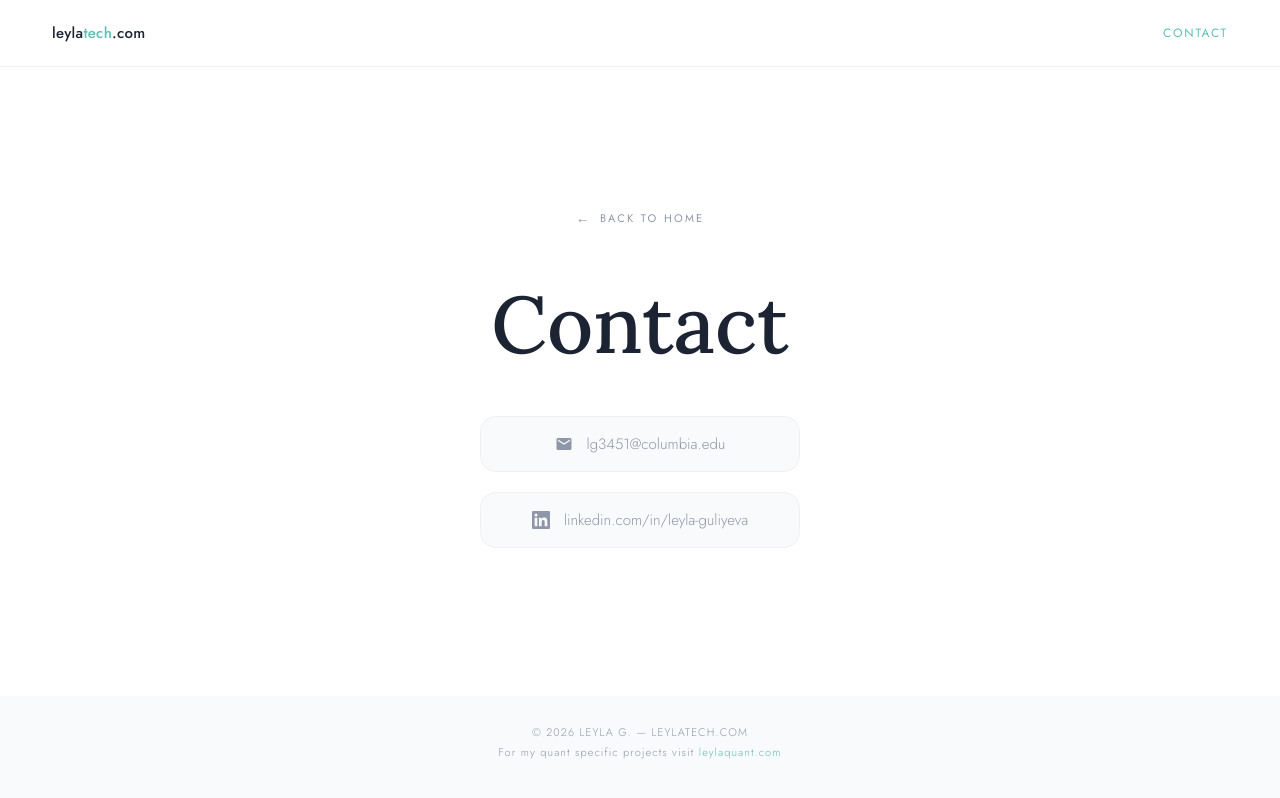
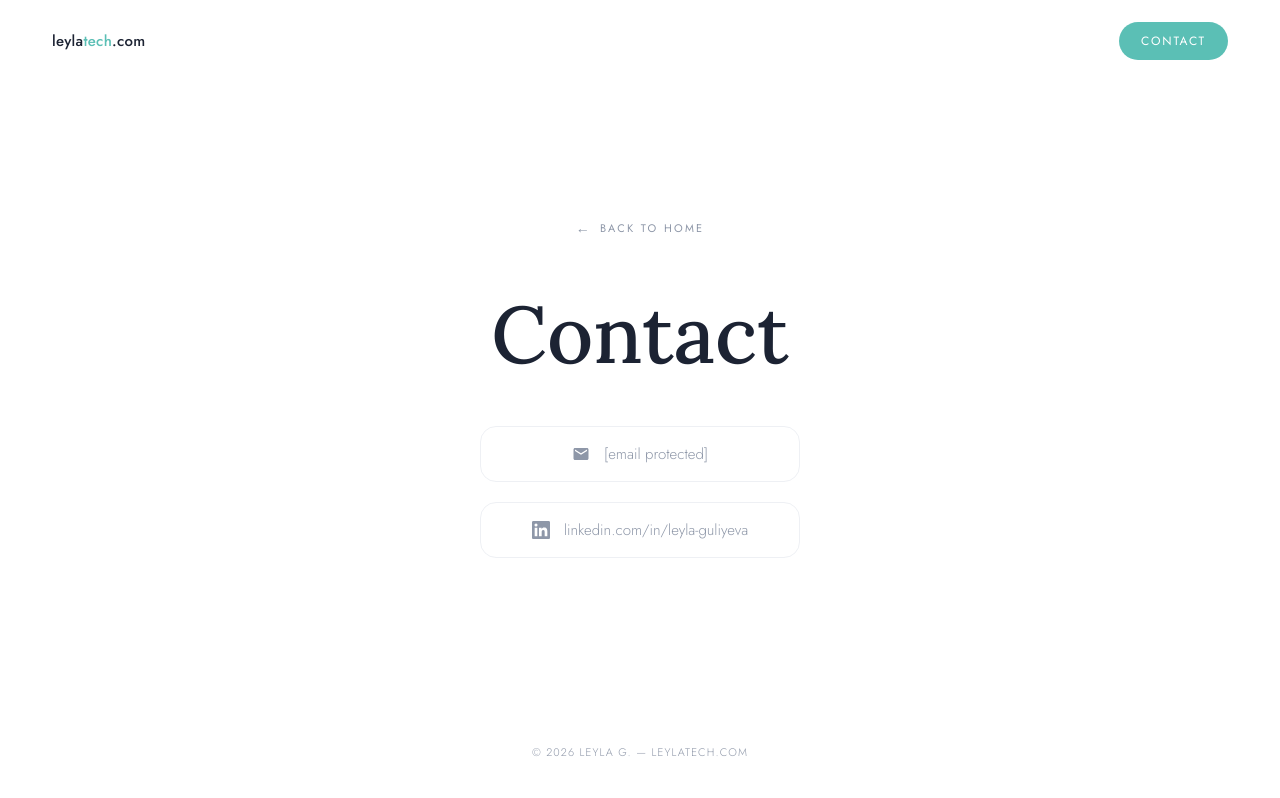
Before and after one commit to LeylaGuliyeva/LeylaTech, a plain HTML site: page contact.html in a window 1280 px wide. Drawn offline with Linux system fonts and the light colour scheme.

Commit message:
Update contact.html

```diff
--- a/contact.html
+++ b/contact.html
@@ -4,6 +4,7 @@
   <meta charset="UTF-8">
   <meta name="viewport" content="width=device-width, initial-scale=1.0">
   <title>Contact — leylatech.com</title>
+  <link rel="icon" type="image/svg+xml" href="favicon.svg">
   <link href="https://fonts.googleapis.com/css2?family=Lora:ital,wght@0,400;0,500;0,600;1,400;1,500&family=Jost:wght@300;400;500&display=swap" rel="stylesheet">
   <style>
     *, *::before, *::after { margin: 0; padding: 0; box-sizing: border-box; }
@@ -42,7 +43,7 @@
       padding: 22px 52px;
       background: rgba(255,255,255,0.9);
       backdrop-filter: blur(16px);
-      border-bottom: 1px solid var(--border);
+      border-bottom: none;
     }
 
     .nav-logo {
@@ -59,12 +60,15 @@
       font-size: 12px;
       letter-spacing: 0.15em;
       text-transform: uppercase;
-      color: var(--teal);
+      color: var(--white);
+      background: var(--teal);
       text-decoration: none;
       font-weight: 400;
       transition: opacity 0.2s;
+      padding: 10px 22px;
+      border-radius: 100px;
     }
-    .nav-contact:hover { opacity: 0.6; }
+    .nav-contact:hover { opacity: 0.8; }
 
     .page {
       flex: 1;
@@ -126,7 +130,7 @@
       padding: 16px 28px;
       border-radius: var(--radius);
       border: 1px solid var(--border);
-      background: var(--bg);
+      background: var(--white);
       min-width: 320px;
       justify-content: center;
     }
@@ -145,7 +149,7 @@
 
     footer {
       padding: 28px 48px 40px;
-      background: var(--bg);
+      background: var(--white);
       display: flex;
       flex-direction: column;
       align-items: center;
@@ -186,9 +190,9 @@
     <a href="index.html" class="back-link">Back to home</a>
     <div class="contact-title">Contact</div>
     <div class="contact-links">
-      <a href="mailto:lg3451@columbia.edu" class="contact-link">
+      <a href="/cdn-cgi/l/email-protection#79151e4a4d4c48391a16150c141b1018571c1d0c" class="contact-link">
         <svg viewBox="0 0 24 24"><path d="M20 4H4c-1.1 0-2 .9-2 2v12c0 1.1.9 2 2 2h16c1.1 0 2-.9 2-2V6c0-1.1-.9-2-2-2zm0 4l-8 5-8-5V6l8 5 8-5v2z"/></svg>
-        lg3451@columbia.edu
+        <span class="__cf_email__" data-cfemail="abc7cc989f9e9aebc8c4c7dec6c9c2ca85cecfde">[email&#160;protected]</span>
       </a>
       <a href="https://www.linkedin.com/in/leyla-guliyeva" target="_blank" class="contact-link">
         <svg viewBox="0 0 24 24"><path d="M20.447 20.452h-3.554v-5.569c0-1.328-.027-3.037-1.852-3.037-1.853 0-2.136 1.445-2.136 2.939v5.667H9.351V9h3.414v1.561h.046c.477-.9 1.637-1.85 3.37-1.85 3.601 0 4.267 2.37 4.267 5.455v6.286zM5.337 7.433a2.062 2.062 0 01-2.063-2.065 2.064 2.064 0 112.063 2.065zm1.782 13.019H3.555V9h3.564v11.452zM22.225 0H1.771C.792 0 0 .774 0 1.729v20.542C0 23.227.792 24 1.771 24h20.451C23.2 24 24 23.227 24 22.271V1.729C24 .774 23.2 0 22.222 0h.003z"/></svg>
@@ -199,8 +203,4 @@
 
   <footer>
     <div class="footer-left">© 2026 LEYLA G. — LEYLATECH.COM</div>
-    <div class="footer-right">For my quant specific projects visit <a href="https://leylaquant.com">leylaquant.com</a></div>
-  </footer>
-
-</body>
-</html>
+    <div class="foo
```
